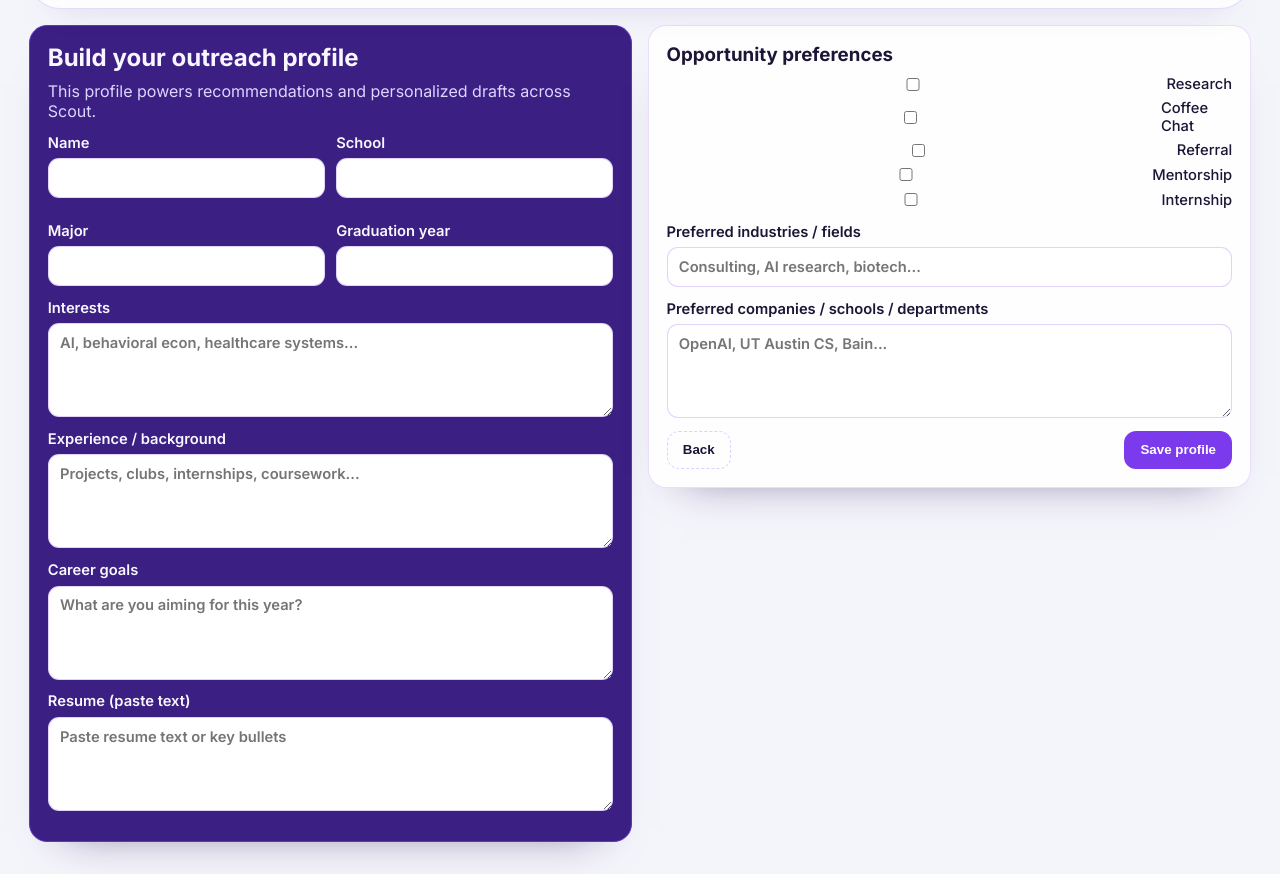
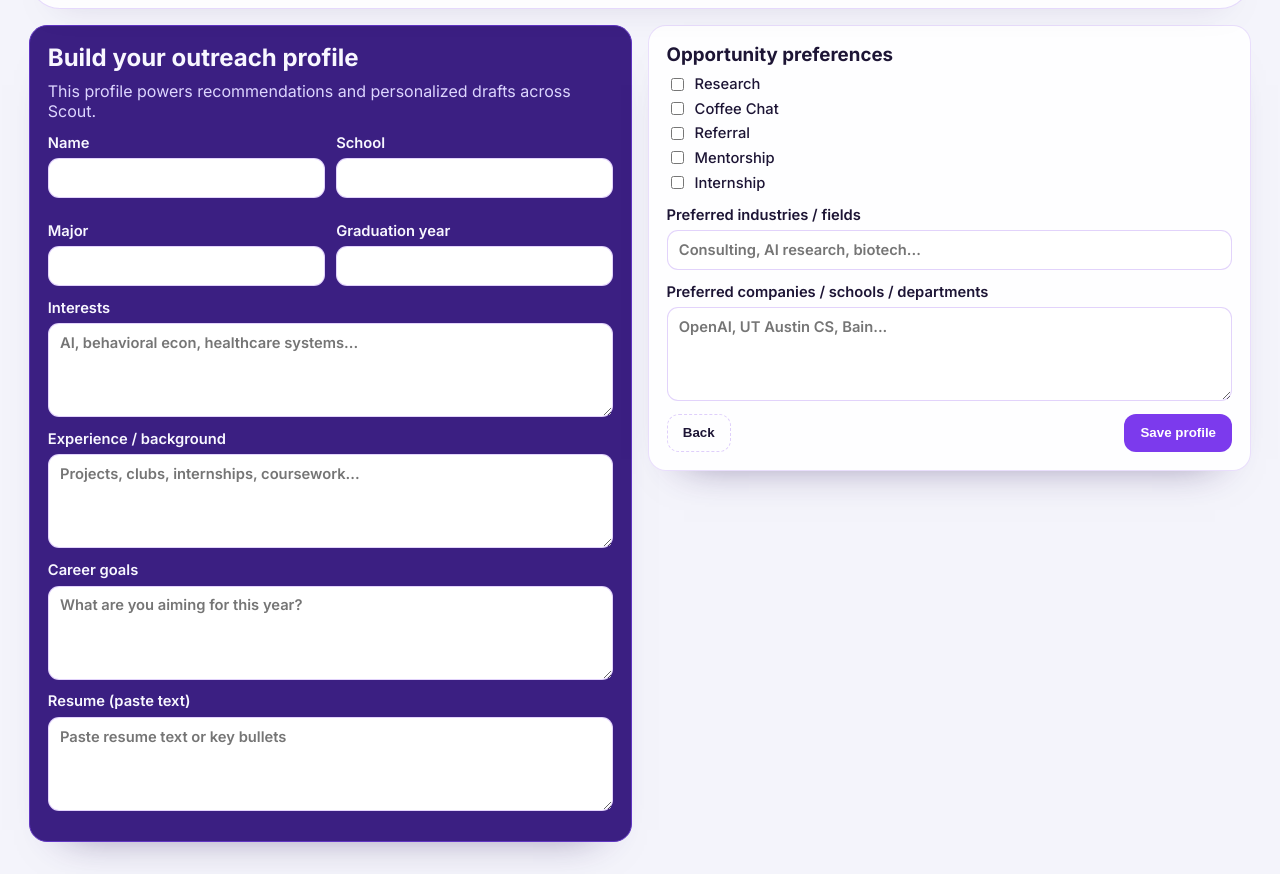
Before and after one commit to Noah-Philip/Scout, a plain HTML site: page index.html in a window 1280 px wide. Both pictures are taken after a click on the button "Onboarding". Shown: the part 69-943 px from the top of the page. Drawn offline with Linux system fonts and the light colour scheme.

Commit message:
Fix checkbox alignment in opportunity preferences

```diff
--- a/styles.css
+++ b/styles.css
@@ -201,6 +201,11 @@ input, textarea, select {
   font: inherit;
   background: #fff;
 }
+input[type="checkbox"],
+input[type="radio"] {
+  width: auto;
+  padding: 0;
+}
 textarea { min-height: 94px; resize: vertical; }
 
 .grid.two { display: grid; grid-template-columns: 1fr 1fr; gap: .7rem; }
```
